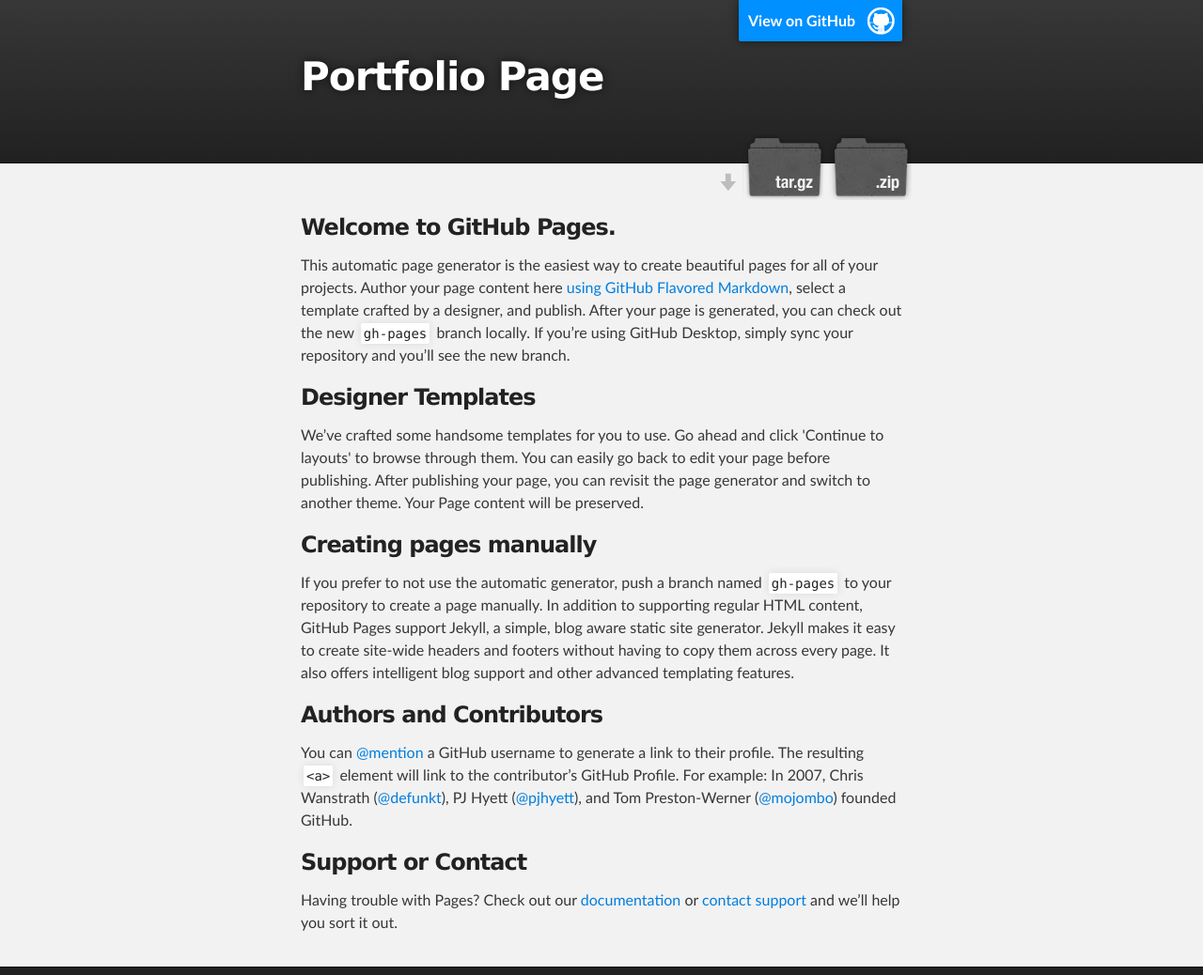
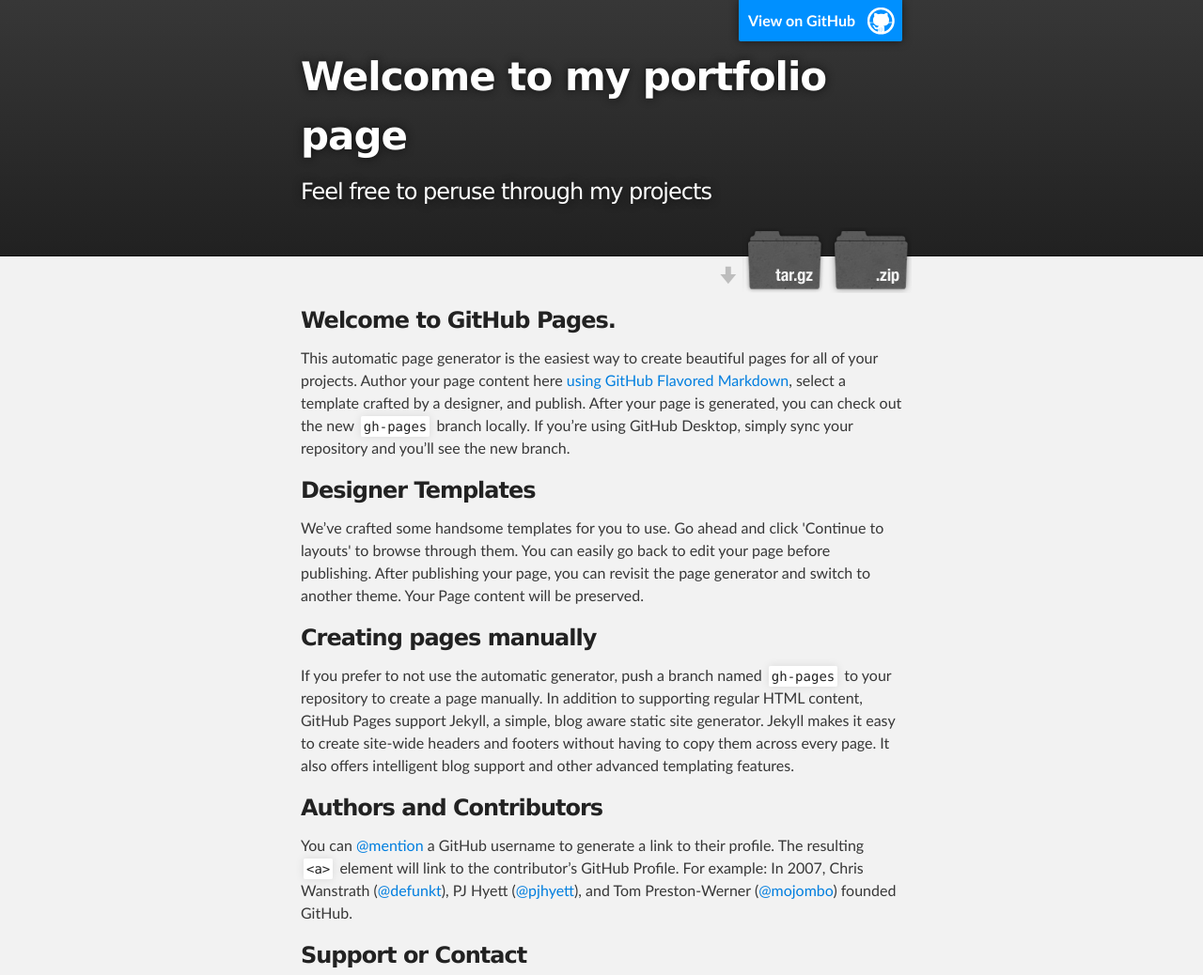
Before and after one commit to AllenGang/Project-Portfolio, a plain HTML site: page index.html in a window 1280 px wide. Shown: the top 1038 px of the page at 94% size. Drawn offline with Linux system fonts and the light colour scheme.

Commit message:
Update index.html

```diff
--- a/index.html
+++ b/index.html
@@ -18,8 +18,8 @@
         <header class="inner">
           <a id="forkme_banner" href="https://github.com/AllenGang/Project-Portfolio">View on GitHub</a>
 
-          <h1 id="project_title">Portfolio Page</h1>
-          <h2 id="project_tagline"></h2>
+          <h1 id="project_title">Welcome to my portfolio page</h1>
+          <h2 id="project_tagline">Feel free to peruse through my projects</h2>
 
             <section id="downloads">
               <a class="zip_download_link" href="https://github.com/AllenGang/Project-Portfolio/zipball/master">Download this project as a .zip file</a>
```
